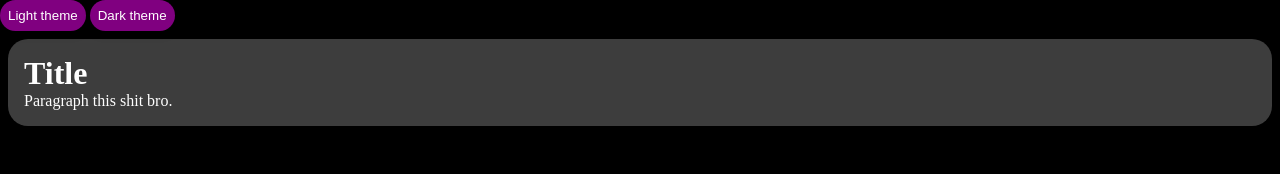
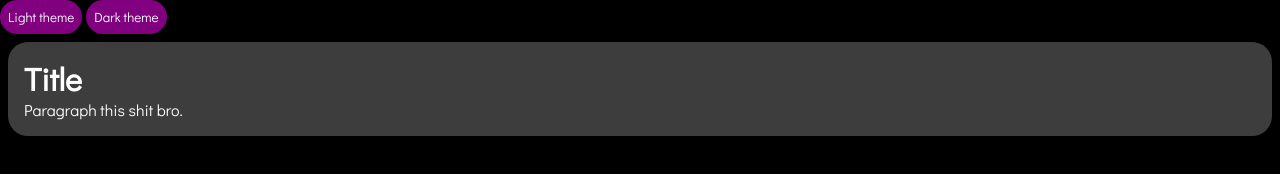
Before and after one commit to magswag/thems, a plain HTML site: page index.html in a window 1280 px wide. Drawn offline with nearby package versions, Linux system fonts and the light colour scheme.

Commit message:
Update index.html

```diff
--- a/index.html
+++ b/index.html
@@ -2,11 +2,15 @@
 <html>
     <head>
         <meta name="viewport" content="width=device-width, initial-scale=1.0">
+
             <script src="https://ajax.googleapis.com/ajax/libs/jquery/3.3.1/jquery.min.js"></script>
         <title>
             Title
         </title>
         <style>
+@import url('https://fonts.googleapis.com/css?family=Didact+Gothic');
+
+
                :root {
                    --windowDark: black;
                    --windowLight: #3d3d3d;
@@ -21,8 +25,8 @@
             }
 
             .card {
+                font-family: 'Didact Gothic', sans-serif;
                 box-shadow: 0px 3px 8px rgba(0,0,0,0.25);
-
                 padding: 16px;
                 border-radius: 20px;
                 overflow: hidden;
@@ -39,6 +43,7 @@
             }
 
             button {
+                font-family: 'Didact Gothic', sans-serif;
                 cursor: pointer;
                 box-shadow: 0px 3px 8px rgba(0,0,0,0.25);
                 padding: 8px;
```
